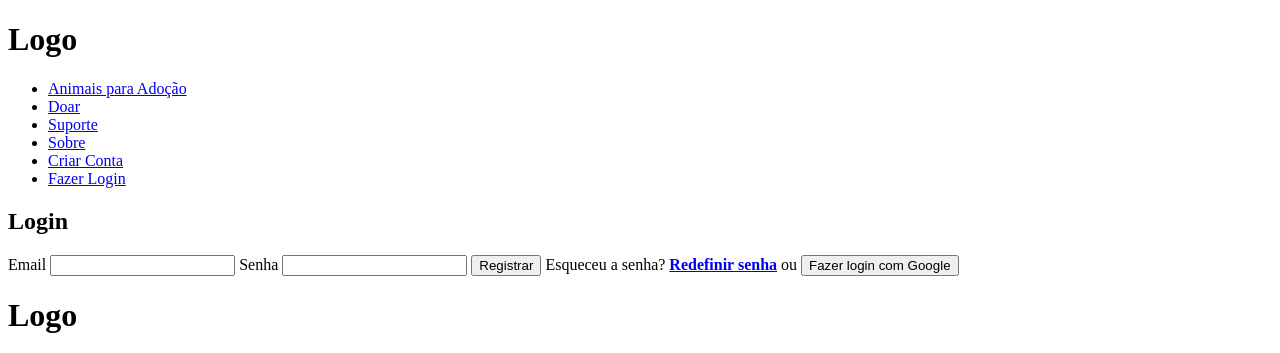
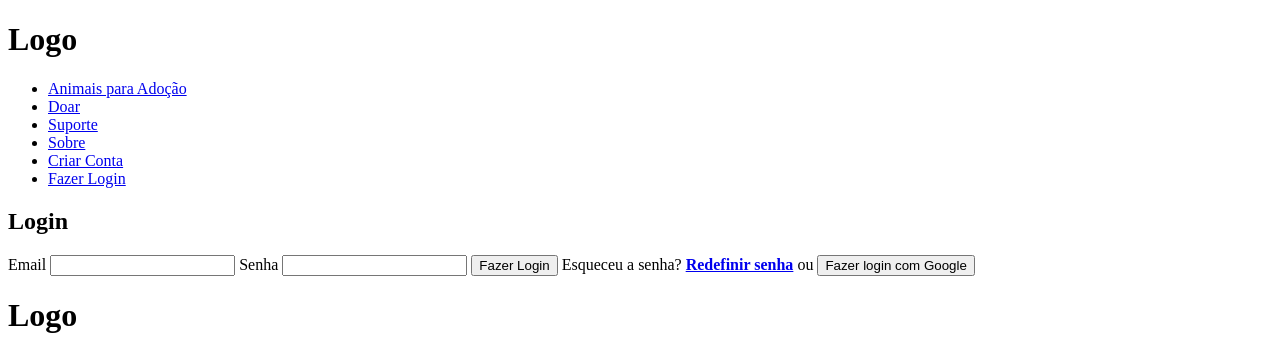
Before and after one commit to gustavo-alberto/projeto-integrador-proz, a plain HTML site: page sprint2-html/pages/login/login.html in a window 1280 px wide. Shown: the top 353 px of the page. Drawn offline with Linux system fonts and the light colour scheme.

Commit message:
fix: corrige botão da login page

```diff
--- a/sprint2-html/pages/login/login.html
+++ b/sprint2-html/pages/login/login.html
@@ -34,7 +34,7 @@
                 <label for="password">Senha</label>
                 <input type="password" name="password">
 
-                <button><a href="../adocao/animais-para-adocao.html"></a>Registrar</button>
+                <button><a href="../adocao/animais-para-adocao.html"></a>Fazer Login</button>
                 <span>Esqueceu a senha? <strong><a href="../login/redefinir-senha.html">Redefinir senha</a></strong></span>
                 <span>ou</span>
                 <button>Fazer login com Google</button>
```
